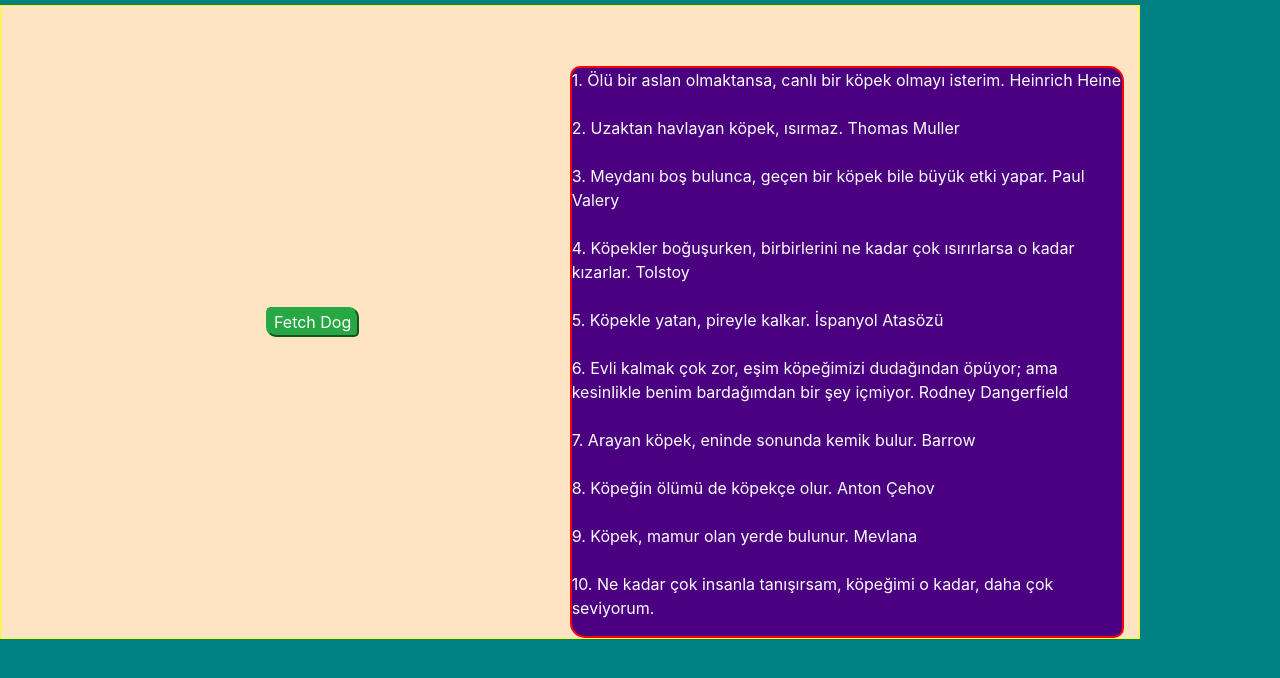
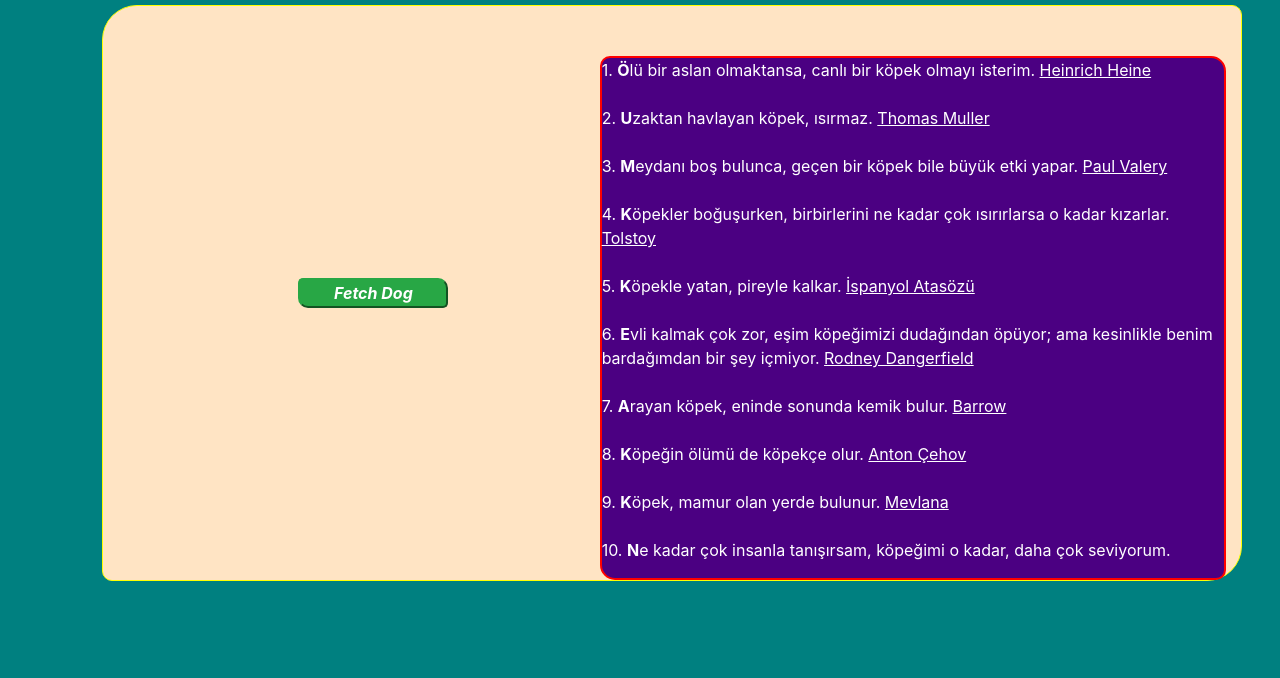
Before and after one commit to mkaraca25/REACT_HOOKS, a React (Create React App) app: page / in a window 1280 px wide. Shown: the top 678 px of the page. Built offline with nearby package versions, Linux system fonts and the light colour scheme.

Commit message:
13092022

```diff
--- a/src/App.css
+++ b/src/App.css
@@ -1,39 +1,41 @@
 .App {
   text-align: center;
 }
-div.container{
+div.container-md{
+  border-radius: 35px 10px 35px 10px;
+  display: flex;
   position: relative;
   margin: auto;
-  width: 100%;
+  margin-left: 8%;
+  margin-right: 3%;
   margin-top: 5px;
   background-color: bisque;
-  display: flex;
   border:1px solid yellow;
   clear:both;
   float: left;
+  width: 100%;
 
 }
 div {
     margin:auto;
 }
 .ana{
-  width: 40%;
+  width: 60%;
   display: inline-block;
-  width: 60%;
   position: relative;
 }
-@media screen and (max-width: 50%) {
+@media screen and (max-width: 500px) {
 
   .ana,.metin {
-      width: 70%;
+      width: 100%;
   }
 }
 .metin{
   display: inline-block;
-  width: 60%;
+  width: 78%;
   margin: auto;
   position: relative;
-  margin-top: 60px;
+  margin-top: 50px;
   color:white;
   background-color:indigo;
   border-radius: 10px 15px 10px 15px;
@@ -41,8 +43,9 @@ div {
   float: left;
 }
 .btn-success{
-  margin-left: 250px;
+  margin-left: 180px;
   margin-top: 5px;
+  width: 150px;
   margin-bottom: 5px;
   border-radius: 5px 10px 5px 10px;
 }
@@ -52,19 +55,9 @@ body{
 #img{
   border: 2px solid red;
   border-radius: 15px 10px 15px 10px;
-  height: 580px;
-  width: 570px;
-}
-
-.App-logo {
-  height: 40vmin;
-  pointer-events: none;
-}
-
-@media (prefers-reduced-motion: no-preference) {
-  .App-logo {
-    animation: App-logo-spin infinite 20s linear;
-  }
+  height: 520px;
+  width: 500px;
+  margin-bottom: 1%;
 }
 
 .App-header {
@@ -78,10 +71,6 @@ body{
   color: white;
 }
 
-.App-link {
-  color: #61dafb;
-}
-
 @keyframes App-logo-spin {
   from {
     transform: rotate(0deg);
--- a/src/App.js
+++ b/src/App.js
@@ -34,9 +34,9 @@ function App() {
   }
   return (
     <>
-      <div className="container" >
+      <div className="container-md" >
         <div className="ana">
-          <button className="btn-success" onClick={fetchDog} disabled={loading}>Fetch Dog</button>
+          <button className="btn-success" onClick={fetchDog} disabled={loading}><strong><em>Fetch Dog</em></strong></button>
           {data && (
             <div>
               <img id="img" src={data} alt="Random dog" />
@@ -45,24 +45,24 @@ function App() {
           {error && <p>{error}</p>}
         </div>
         <div className="metin">
-          <p>1. Ölü bir aslan olmaktansa, canlı bir köpek olmayı isterim. Heinrich Heine<br /><br />
-            2. Uzaktan havlayan köpek, ısırmaz. Thomas Muller<br /><br />
+          <p>1. <strong>Ö</strong>lü bir aslan olmaktansa, canlı bir köpek olmayı isterim. <u>Heinrich Heine</u><br /><br />
+            2. <strong>U</strong>zaktan havlayan köpek, ısırmaz. <u>Thomas Muller</u><br /><br />
 
-            3. Meydanı boş bulunca, geçen bir köpek bile büyük etki yapar. Paul Valery<br /><br />
+            3. <strong>M</strong>eydanı boş bulunca, geçen bir köpek bile büyük etki yapar. <u>Paul Valery</u><br /><br />
 
-            4. Köpekler boğuşurken, birbirlerini ne kadar çok ısırırlarsa o kadar kızarlar. Tolstoy<br /><br />
+            4. <strong>K</strong>öpekler boğuşurken, birbirlerini ne kadar çok ısırırlarsa o kadar kızarlar. <u>Tolstoy</u><br /><br />
 
-            5. Köpekle yatan, pireyle kalkar. İspanyol Atasözü<br /><br />
+            5. <strong>K</strong>öpekle yatan, pireyle kalkar. <u>İspanyol Atasözü</u><br /><br />
 
-            6. Evli kalmak çok zor, eşim köpeğimizi dudağından öpüyor; ama kesinlikle benim bardağımdan bir şey içmiyor. Rodney Dangerfield<br /><br />
+            6. <strong>E</strong>vli kalmak çok zor, eşim köpeğimizi dudağından öpüyor; ama kesinlikle benim bardağımdan bir şey içmiyor. <u>Rodney Dangerfield</u><br /><br />
 
-            7. Arayan köpek, eninde sonunda kemik bulur. Barrow<br /><br />
+            7. <strong>A</strong>rayan köpek, eninde sonunda kemik bulur. <u>Barrow</u><br /><br />
 
-            8. Köpeğin ölümü de köpekçe olur. Anton Çehov<br /><br />
+            8. <strong>K</strong>öpeğin ölümü de köpekçe olur. <u>Anton Çehov</u><br /><br />
 
-            9. Köpek, mamur olan yerde bulunur. Mevlana<br /><br />
+            9. <strong>K</strong>öpek, mamur olan yerde bulunur. <u>Mevlana</u> <br /><br />
 
-            10. Ne kadar çok insanla tanışırsam, köpeğimi o kadar, daha çok seviyorum.</p>
+            10. <strong>N</strong>e kadar çok insanla tanışırsam, köpeğimi o kadar, daha çok seviyorum.</p>
         </div>
       </div>
     </>
```
